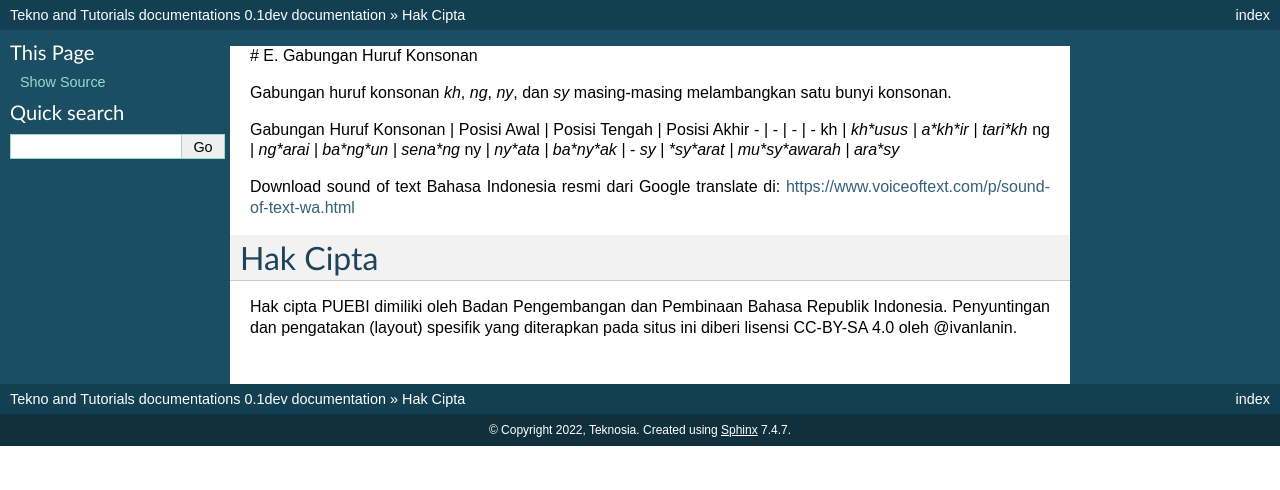
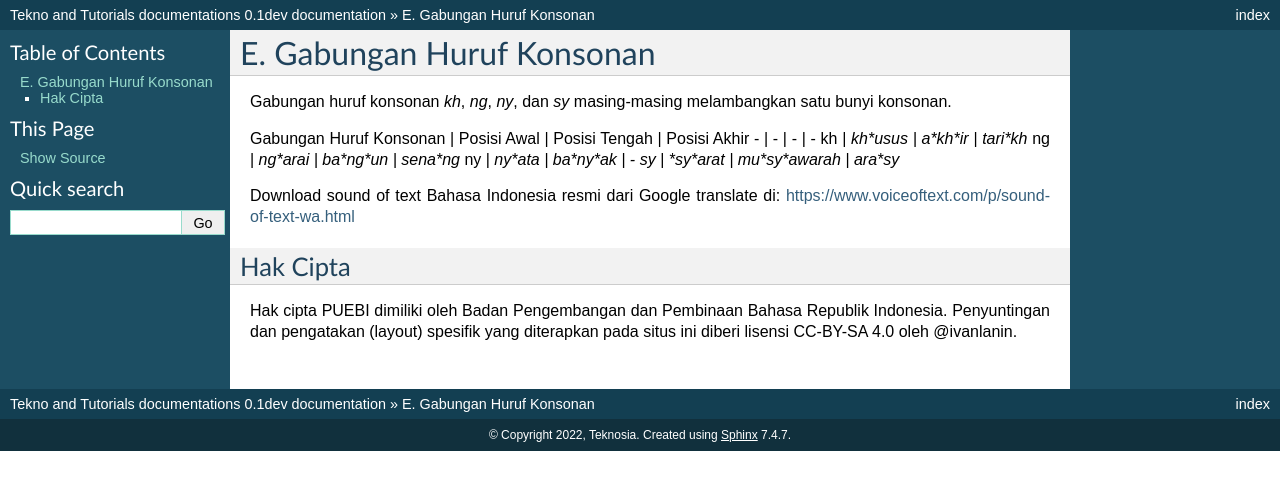
Before and after one commit to techidn/truffle, a Sphinx documentation site: the page built from docs/en/latest/huruf/gabungan-huruf-konsonan/index.rst, in a window 1280 px wide. Shown: the top 490 px of the page. Built offline with Sphinx 7.4.7, drawn with Linux system fonts in a browser that asks for light colours; pages that are not in the unit, such as notebooks, are missing from menus.

Commit message:
Update index.rst

```diff
--- a/docs/en/latest/huruf/gabungan-huruf-konsonan/index.rst
+++ b/docs/en/latest/huruf/gabungan-huruf-konsonan/index.rst
@@ -1,4 +1,5 @@
-# E. Gabungan Huruf Konsonan
+E. Gabungan Huruf Konsonan
+================
 
 Gabungan huruf konsonan *kh*, *ng*, *ny*, dan *sy* masing-masing melambangkan satu bunyi konsonan.
 
```
